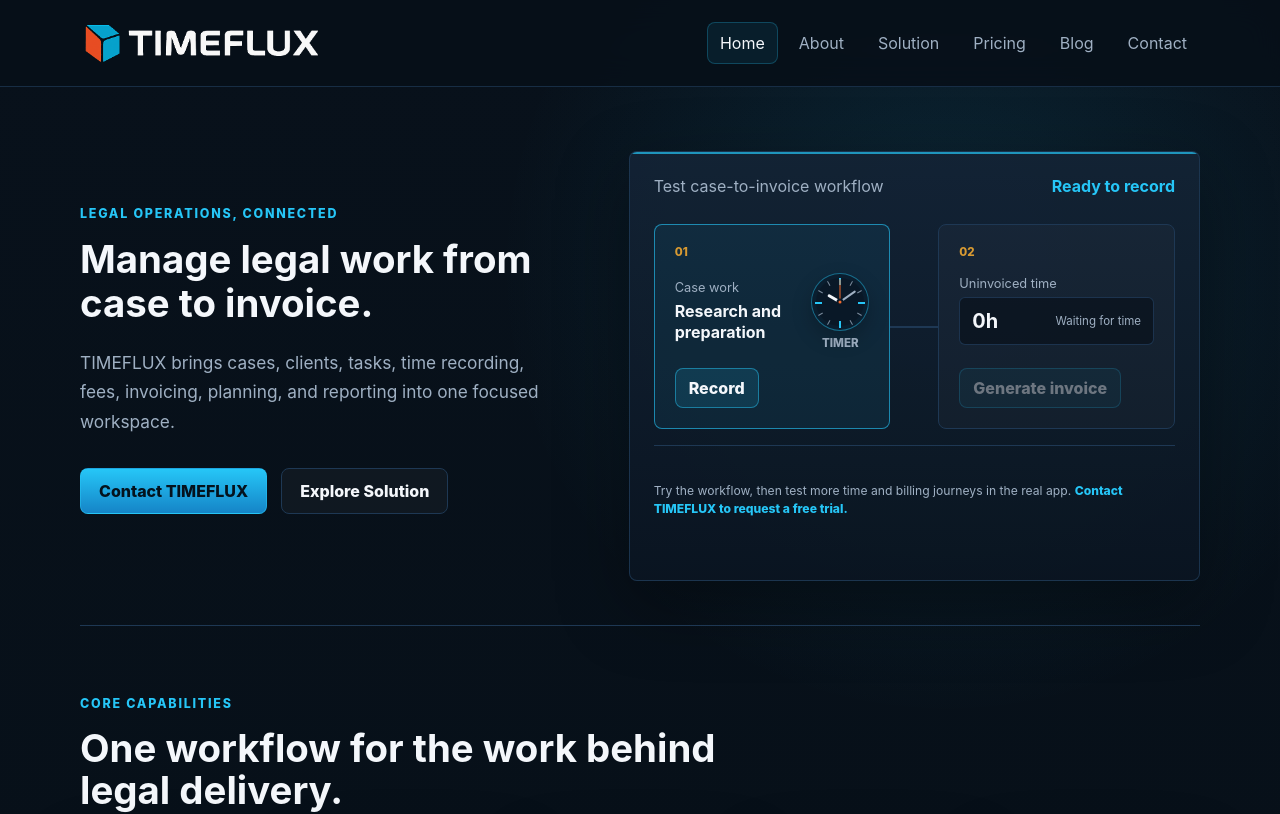
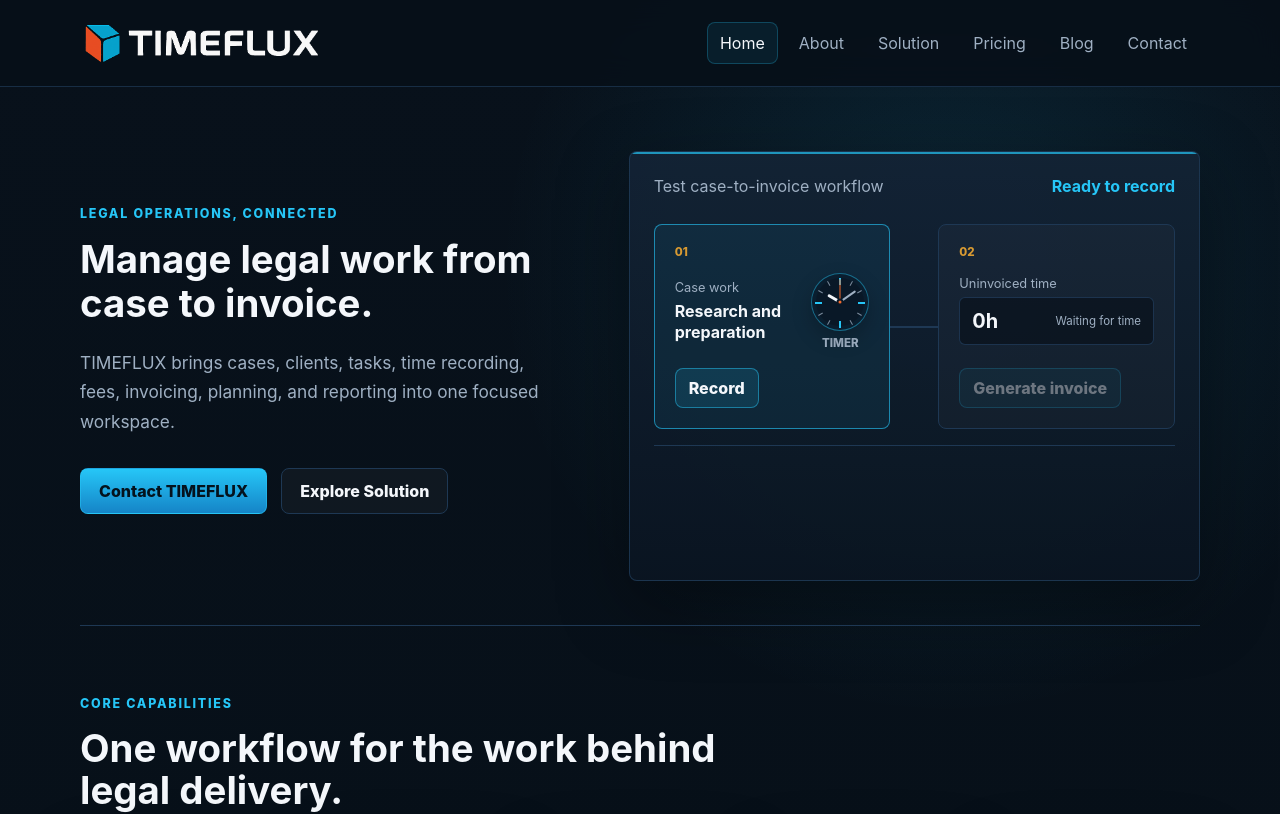
Before and after one commit to timeflux-website/site, a React (Vite) app: page / in a window 1280 px wide. Shown: the top 814 px of the page. Built offline with nearby package versions, Linux system fonts and the light colour scheme.

Commit message:
Add files via upload

```diff
--- a/src/components/HeroWorkflow.jsx
+++ b/src/components/HeroWorkflow.jsx
@@ -104,8 +104,8 @@ function HeroWorkflow() {
         </section>
       </div>
 
-      <div className={`invoice-result ${hasInvoice ? 'is-visible' : 'is-prompt'}`}>
-        {hasInvoice ? (
+      <div className={`invoice-result ${hasInvoice ? 'is-visible' : ''}`} aria-hidden={!hasInvoice}>
+        {hasInvoice && (
           <>
             <div className="invoice-document" aria-hidden="true">
               <span>PDF</span>
@@ -118,7 +118,7 @@ function HeroWorkflow() {
               <strong>{stage === 'complete' ? 'Invoice generated' : 'Preparing document...'}</strong>
             </div>
             <p className="workflow-chat">
-              Test this and other time and billing workflows in the real app.{' '}
+              Try this and other time and billing workflows in the real app.{' '}
               <Link to="/contact">Contact TIMEFLUX to request a free trial.</Link>
             </p>
             {stage === 'complete' && (
@@ -127,11 +127,6 @@ function HeroWorkflow() {
               </button>
             )}
           </>
-        ) : (
-          <p className="workflow-chat">
-            Try the workflow, then test more time and billing journeys in the real app.{' '}
-            <Link to="/contact">Contact TIMEFLUX to request a free trial.</Link>
-          </p>
         )}
       </div>
     </div>
```
